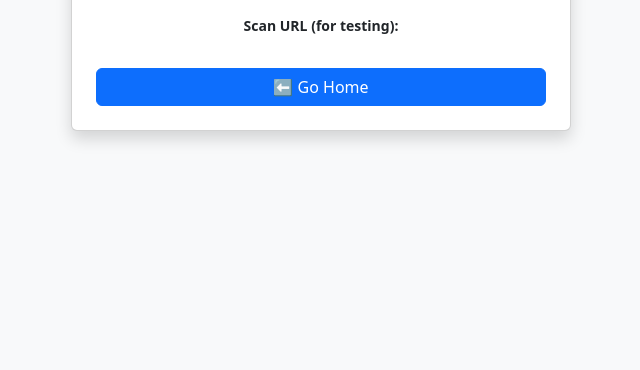
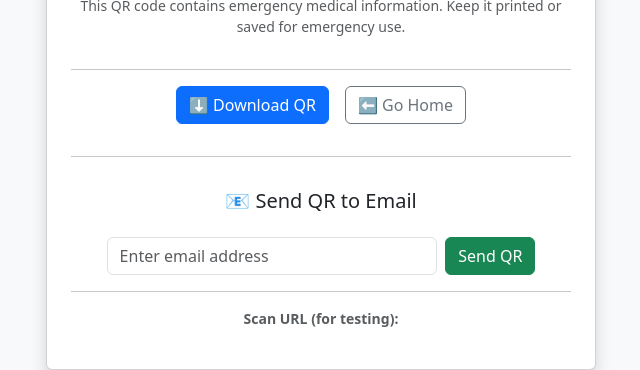
Before and after one commit to sonuy10/Ai-Emergency-Qr-Health-System, a Flask app: template templates/qr_generate.html in a window 1280 px wide. Shown: the part 539-909 px from the top of the page, without its empty margins (319-959 px from the left). Before the commit the page ends 681 px from the top, so only its background shows below. Run offline with Flask 3, Linux system fonts and the light colour scheme; the template is opened without the code that fills it, so the values that code supplies are empty.

Commit message:
Enhance QR generation page with new features
Updated layout and content for emergency QR code generation page.

```diff
--- a/templates/qr_generate.html
+++ b/templates/qr_generate.html
@@ -11,7 +11,7 @@
 <body class="bg-light">
 
 <div class="container mt-5">
-    <div class="card shadow p-4 text-center mx-auto" style="max-width: 500px;">
+    <div class="card shadow p-4 text-center mx-auto" style="max-width: 550px;">
 
         <h2 class="text-success mb-3">✅ Emergency QR Generated</h2>
 
@@ -27,31 +27,65 @@
 
         <hr>
 
-        <p class="text-danger fw-bold mb-2">
-            📱 SCAN THIS QR CODE USING MOBILE CAMERA
-        </p>
+        <!-- Emergency Warning -->
+        <div class="alert alert-danger fw-bold">
+            🚨 EMERGENCY MEDICAL QR – SCAN IMMEDIATELY
+        </div>
 
         <!-- QR Image -->
         <div class="d-flex justify-content-center my-3">
             <img src="{{ url_for('static', filename=qr_image) }}"
-                 class="img-fluid border rounded p-2 bg-white"
-                 style="max-width: 250px;"
+                 class="img-fluid border rounded p-2 bg-white shadow-sm"
+                 style="max-width: 260px;"
                  alt="Emergency QR Code">
         </div>
 
         <p class="text-muted small">
             This QR code contains emergency medical information.
+            Keep it printed or saved for emergency use.
         </p>
 
         <hr>
 
+        <!-- Download Button -->
+        <div class="d-flex justify-content-center gap-3 mb-3">
+            <a href="{{ url_for('static', filename=qr_image) }}"
+               download="Emergency_QR.png"
+               class="btn btn-primary">
+                ⬇ Download QR
+            </a>
+
+            <a href="/" class="btn btn-outline-secondary">
+                ⬅ Go Home
+            </a>
+        </div>
+
+        <hr>
+
+        <!-- Email Section -->
+        <h5 class="mt-3">📧 Send QR to Email</h5>
+
+        <form action="/send_email" method="POST" class="row g-2 justify-content-center mt-2">
+            <div class="col-md-8">
+                <input type="email" name="email"
+                       class="form-control"
+                       required
+                       placeholder="Enter email address">
+            </div>
+            <div class="col-auto">
+                <button type="submit" class="btn btn-success">
+                    Send QR
+                </button>
+            </div>
+        </form>
+
+        <hr>
+
         <!-- Test URL -->
-        <p class="small">
+        <p class="small text-muted">
             <strong>Scan URL (for testing):</strong><br>
             <a href="{{ qr_url }}" target="_blank">{{ qr_url }}</a>
         </p>
-
-        <a href="/" class="btn btn-primary mt-3">⬅ Go Home</a>
 
     </div>
 </div>
```
